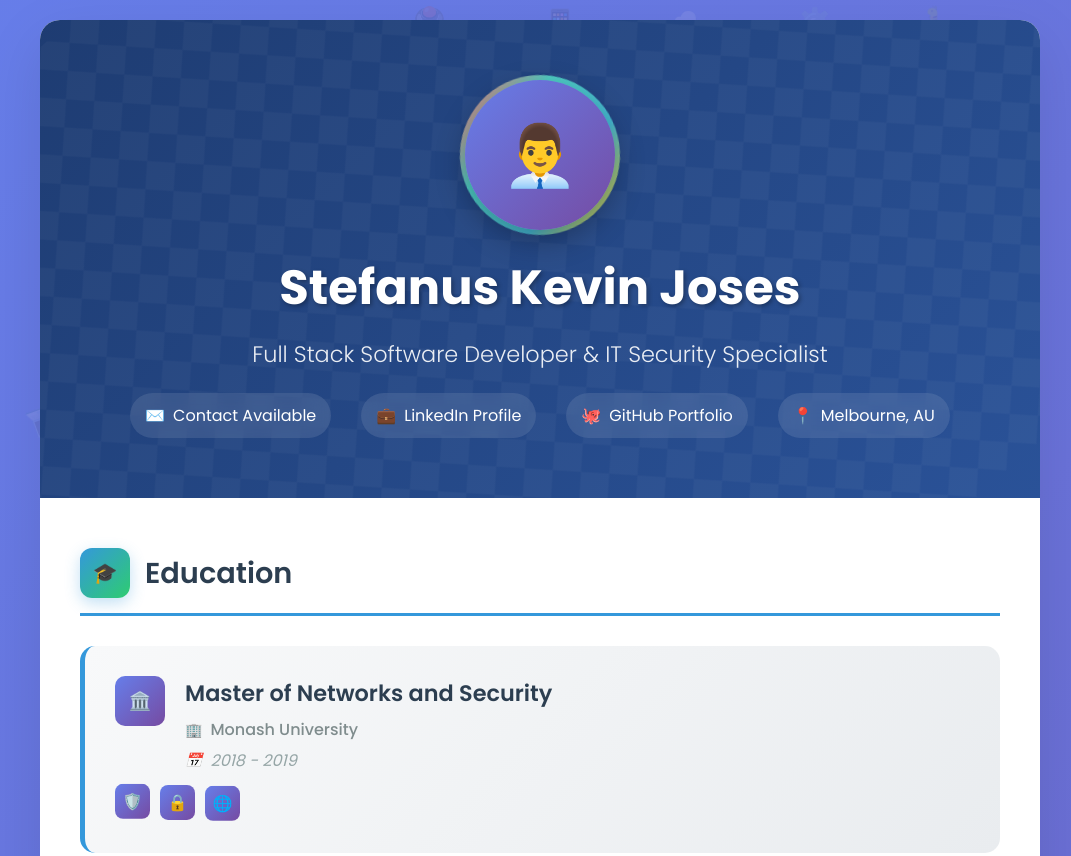
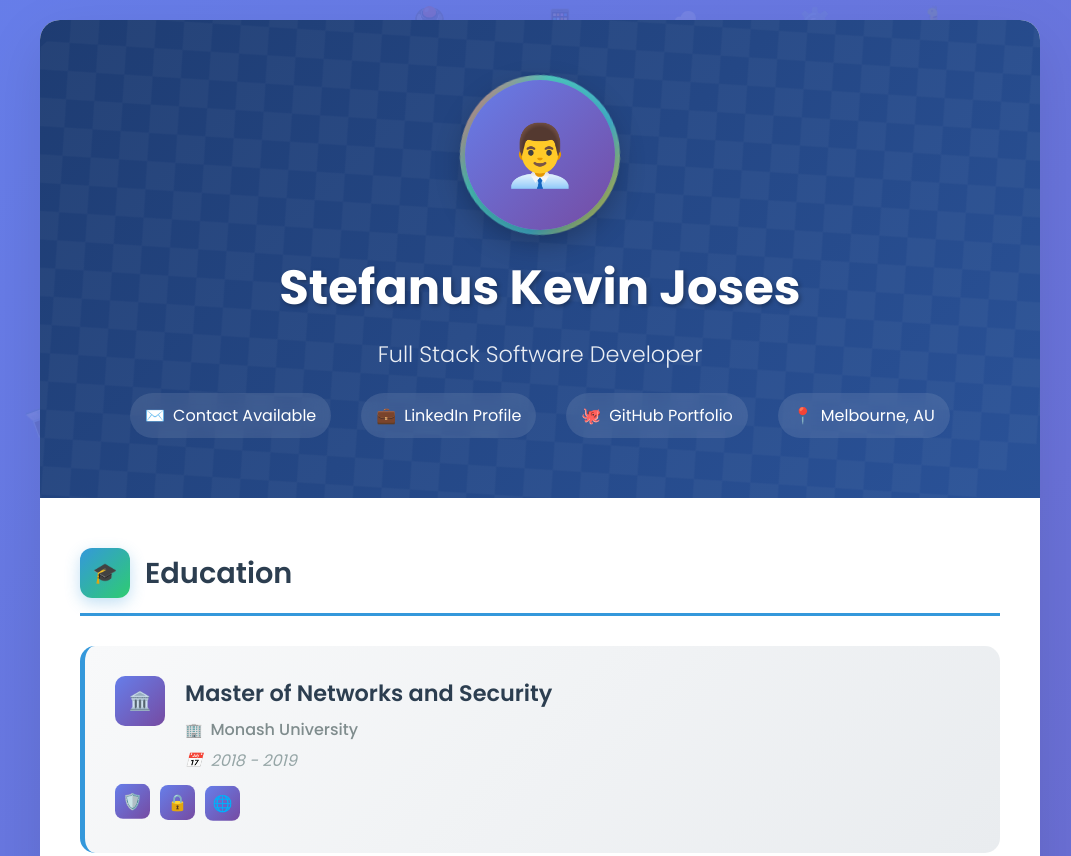
Before and after one commit to stefanuskj/stefanus-resume-website, a plain HTML site: page index.html in a window 1280 px wide. Shown: the top 856 px of the page, without its empty margins (100-1171 px from the left). Drawn offline with Linux system fonts and the light colour scheme.

Commit message:
Update index.html

```diff
--- a/index.html
+++ b/index.html
@@ -554,7 +554,7 @@
                     <div style="font-size: 60px;">👨‍💼</div>
                 </div>
                 <h1>Stefanus Kevin Joses</h1>
-                <p class="subtitle">Full Stack Software Developer & IT Security Specialist</p>
+                <p class="subtitle">Full Stack Software Developer</p>
                 <div class="contact-info">
                     <div class="contact-item">
                         <span style="font-size: 16px;">✉️</span>
```
